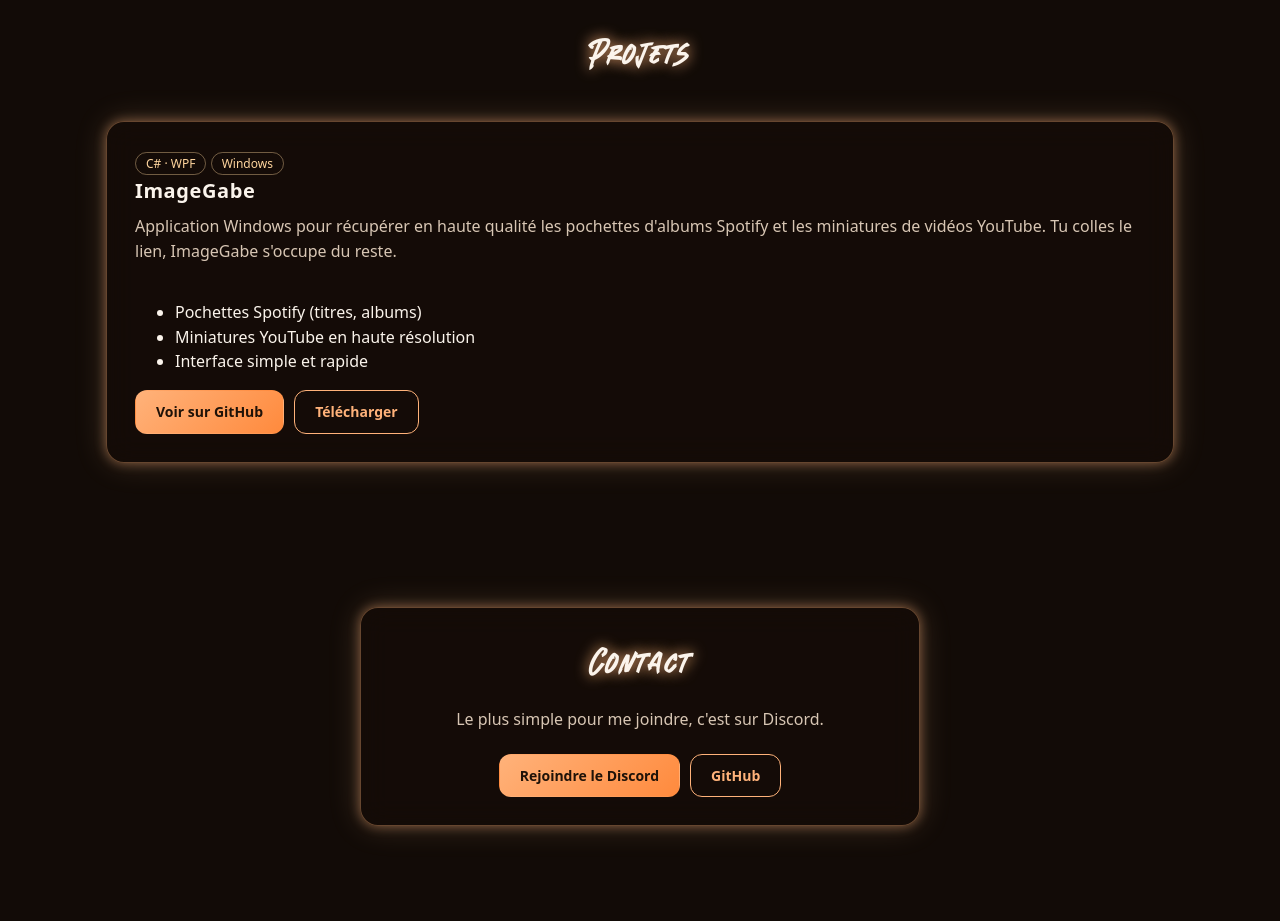
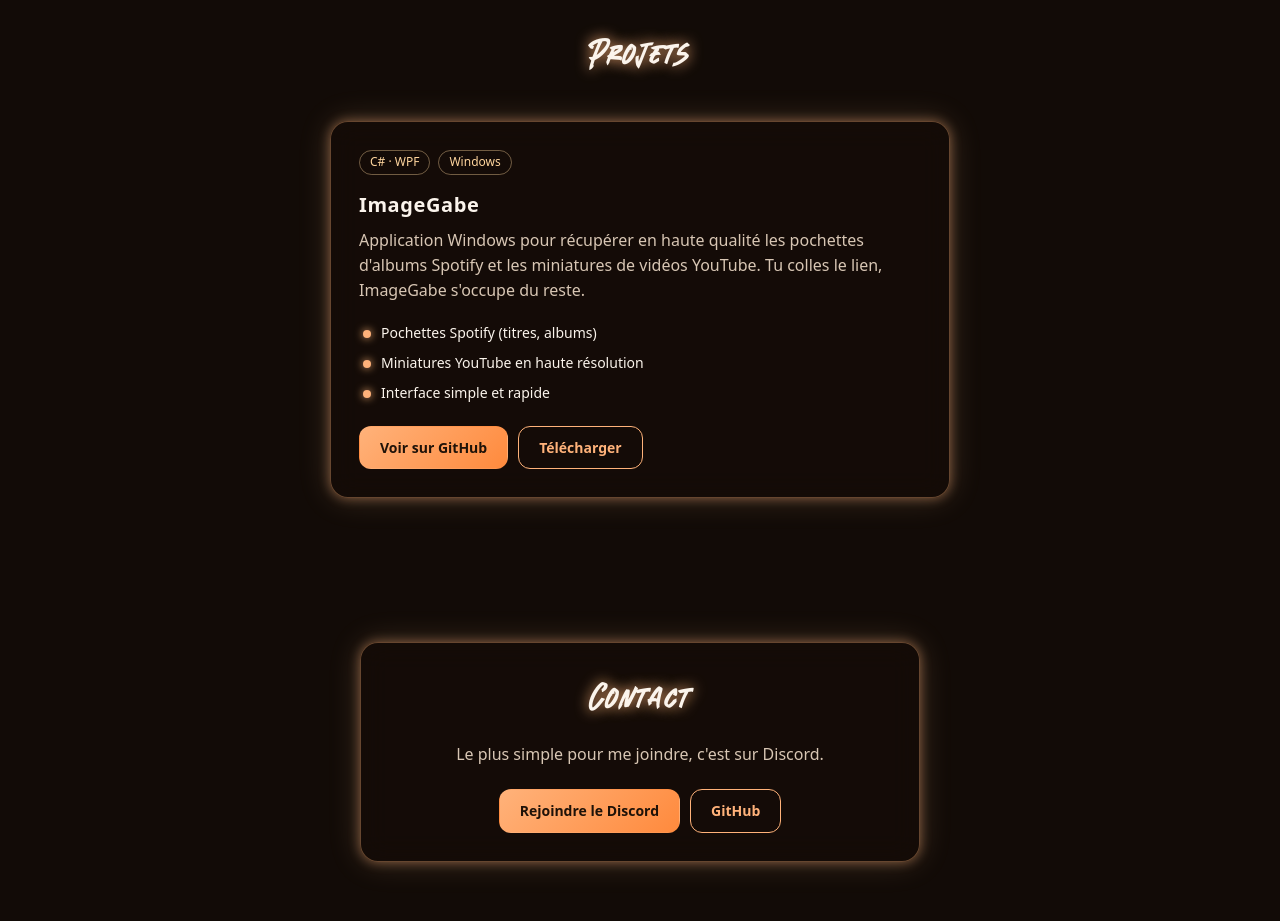
Before and after one commit to LapPl4ND/LapPl4ND.github.io, a plain HTML site: page index.html in a window 1280 px wide. Shown: the part 1520-2441 px from the top of the page. Drawn offline with Linux system fonts and the light colour scheme.

Commit message:
Add styles for featured projects section
Added styles for featured projects section including grid layout and project features.

```diff
--- a/css/main.css
+++ b/css/main.css
@@ -530,3 +530,42 @@ img { display: block; max-width: 100%; }
     .reveal { opacity: 1; transform: none; transition: none; }
     .pseudo, .scroll-hint { animation: none; }
 }
+
+/* ========== Projet mis en avant (un seul projet) ========== */
+
+.projects-grid:has(> .project:only-of-type) {
+    grid-template-columns: minmax(0, 620px);
+    justify-content: center;
+}
+
+.project-head { display: flex; gap: 8px; flex-wrap: wrap; }
+.project-head .project-tag { margin-bottom: 14px; }
+
+.project-features {
+    list-style: none;
+    padding: 0;
+    margin: 0 0 22px;
+    display: grid;
+    gap: 8px;
+}
+
+.project-features li {
+    position: relative;
+    padding-left: 22px;
+    color: var(--text);
+    font-size: 14px;
+}
+
+.project-features li::before {
+    content: "";
+    position: absolute;
+    left: 4px;
+    top: .55em;
+    width: 8px;
+    height: 8px;
+    border-radius: 50%;
+    background: var(--accent);
+    box-shadow: 0 0 8px var(--accent);
+}
+
+.project-featured p { flex: 0 0 auto; }
```
